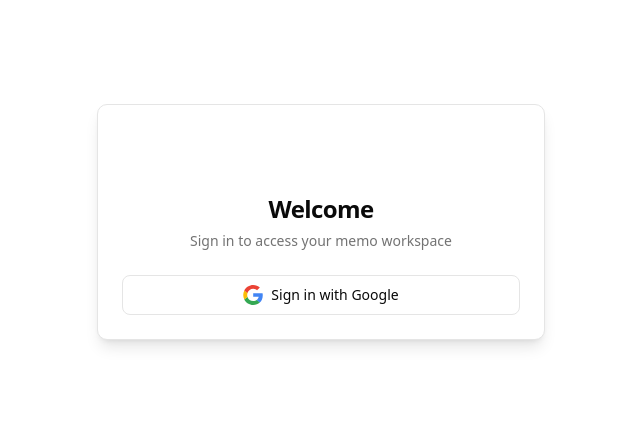
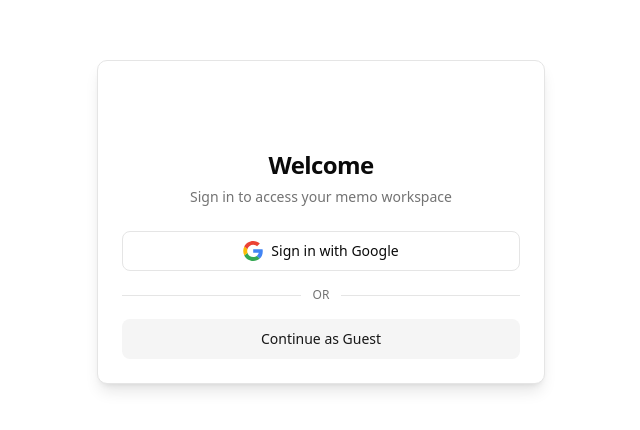
Before and after one commit to kodchanat2/memo3, a React (Vite) app: page /about in a window 1280 px wide. Shown: the part 178-608 px from the top of the page, without its empty margins (319-959 px from the left). Built offline with nearby package versions, Linux system fonts and the light colour scheme; no server answers; some icons are missing.

Commit message:
feat(auth): add login as guest

```diff
--- a/src/pages/Login.tsx
+++ b/src/pages/Login.tsx
@@ -1,7 +1,6 @@
-import { signInWithPopup } from "firebase/auth";
+import { signInWithPopup, signInAnonymously } from "firebase/auth";
 import { auth, googleProvider } from "../lib/firebase";
 import { useState } from "react";
-import { useNavigate } from "react-router-dom";
 import { Icon } from "@iconify/react";
 import { Button } from "@/components/ui/button";
 import {
@@ -11,18 +10,26 @@ import {
   CardHeader,
   CardTitle,
 } from "@/components/ui/card";
+import { Separator } from "@/components/ui/separator";
 
 export default function Login() {
   const [error, setError] = useState<string | null>(null);
-  const navigate = useNavigate();
 
   const handleGoogleSignIn = async () => {
     try {
       await signInWithPopup(auth, googleProvider);
-      navigate("/"); // Redirect to home on success
     } catch (err: any) {
       console.error("Login failed", err);
       setError(err.message || "Failed to sign in");
+    }
+  };
+
+  const handleAnonymousSignIn = async () => {
+    try {
+      await signInAnonymously(auth);
+    } catch (err: any) {
+      console.error("Anonymous login failed", err);
+      setError(err.message || "Failed to sign in anonymously");
     }
   };
 
@@ -55,6 +62,22 @@ export default function Login() {
             <Icon icon="logos:google-icon" className="mr-2 h-5 w-5" />
             Sign in with Google
           </Button>
+
+          <div className="flex items-center gap-2 w-full justify-center">
+            <Separator className="shrink"/>
+            <span className="px-1 text-xs uppercase text-muted-foreground">
+              Or
+            </span>
+            <Separator className="shrink"/>
+          </div>
+
+          <Button
+            variant="secondary"
+            className="w-full"
+            onClick={handleAnonymousSignIn}
+          >
+            Continue as Guest
+          </Button>
         </CardContent>
       </Card>
     </div>
```
